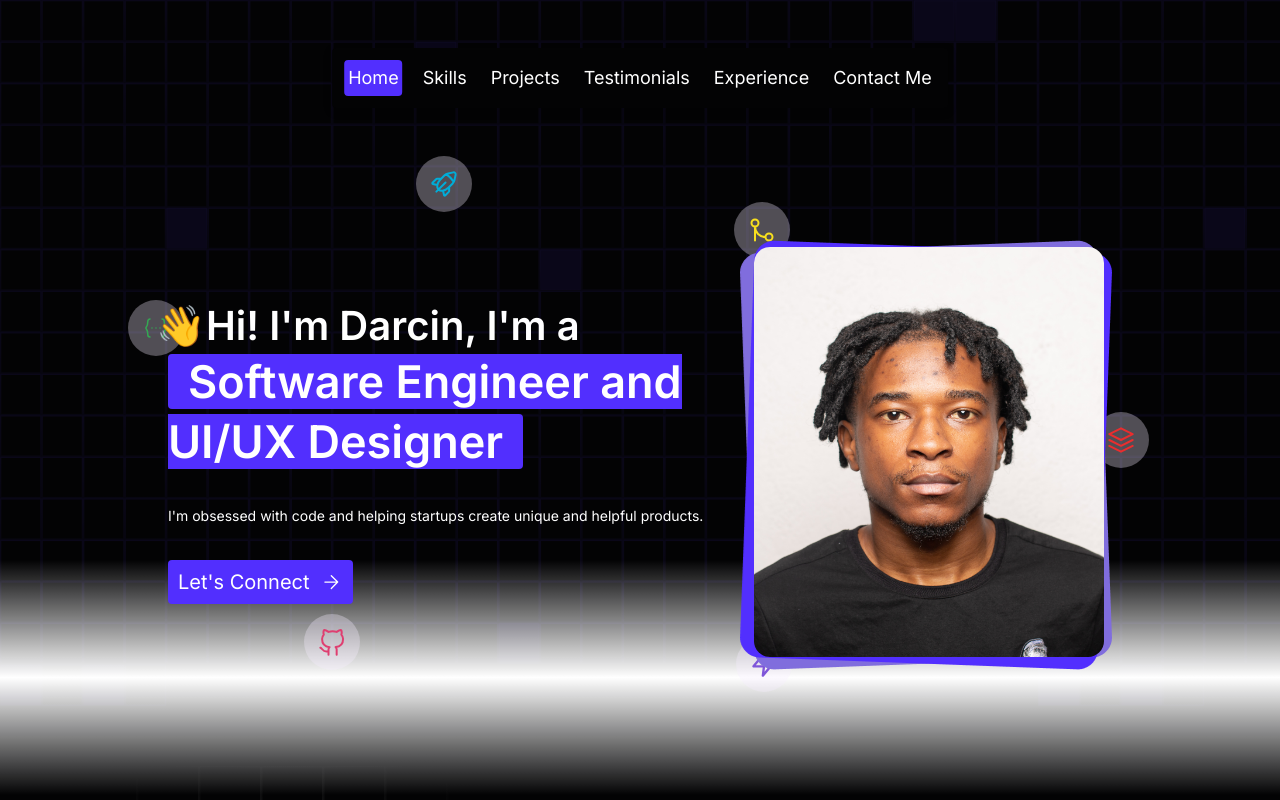
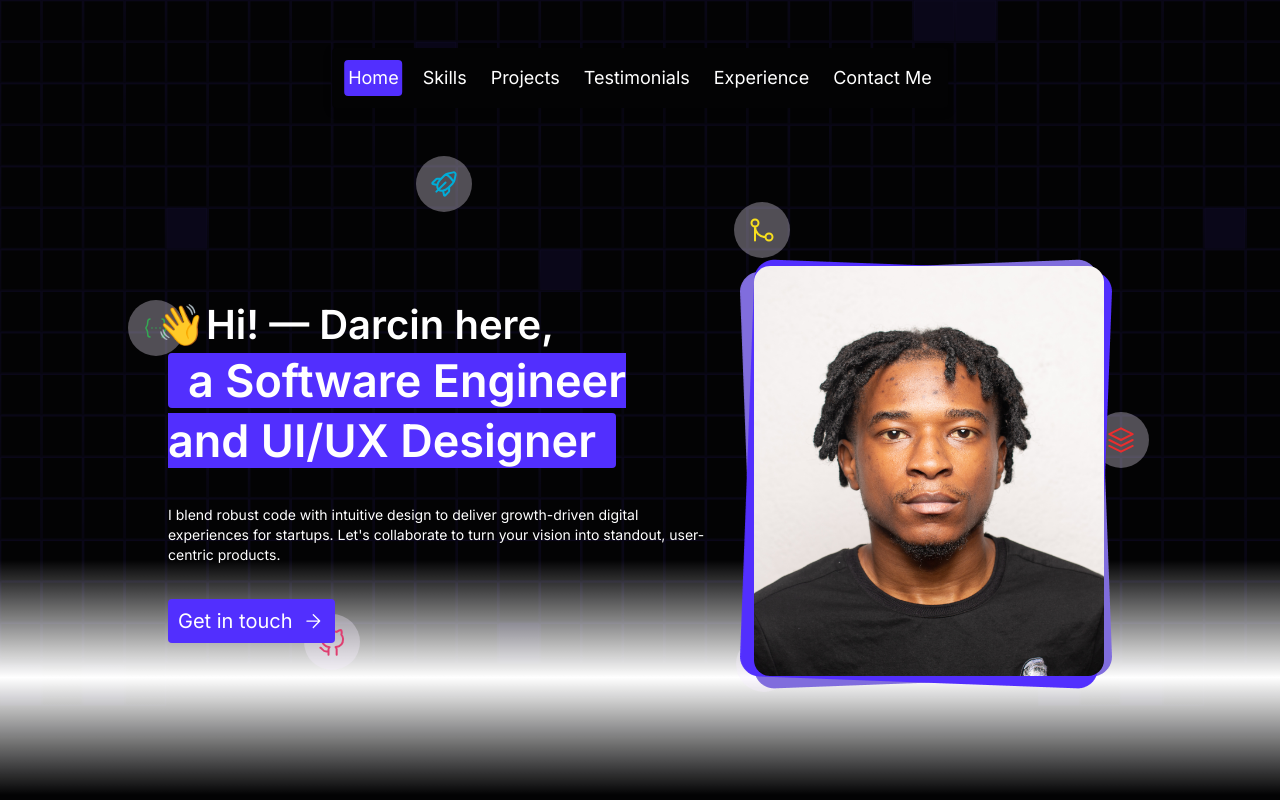
Before and after one commit to DarcinBig/my-portfolio, a Next.js app in the folder darcin-biganiro/: page / in a window 1280 px wide. Shown: the top 800 px of the page. Built offline with nearby package versions, Linux system fonts and the light colour scheme.

Commit message:
Update Hero component with revised hero message and description.

```diff
--- a/darcin-biganiro/app/components/Hero/Hero.tsx
+++ b/darcin-biganiro/app/components/Hero/Hero.tsx
@@ -6,13 +6,13 @@ const Hero = () => {
     <section className='relative flex flex-row items-center z-20 mx-auto md:gap-[37px] md:mx-10'>
       <div className='flex flex-col gap-[13px] items-center md:gap-[34px] md:my-[58px] md:items-start'>
         <h1 className='text-2xl text-center font-semibold block md:text-[40px] md:text-start md:inline'>
-          <span className='-ml-3'>👋</span>Hi! I&apos;m Darcin, I&apos;m a {''} <span className='block text-[27px] highlight mt-2 md:text-[45px] md:inline md:mt-0'>Software Engineer and UI/UX Designer</span>
+          <span className='-ml-3'>👋</span>Hi! — Darcin here,<br /> <span className='block text-[27px] highlight mt-2 md:text-[45px] md:inline md:mt-0 '> a Software Engineer and UI/UX Designer</span>
         </h1>
         <p className='text-center text-sm mx-6 md:text-start md:mx-0'>
-          I&apos;m obsessed with code and helping startups create unique and helpful products.
+          I blend robust code with intuitive design to deliver growth-driven digital experiences for startups. Let&apos;s collaborate to turn your vision into standout, user-centric products.
         </p>
         <a href="mailto:d.biganiro28@gmail.com" className='self-center bg-primary text-white p-2.5 rounded flex gap-2.5 items-center text-sm md:self-start md:text-xl/6'>
-          Let&apos;s Connect{' '}
+          Get in touch{' '}
           <Image src='/arrow_right_icon.svg' width={23} height={23} alt='arrow right icon'/>
         </a>
       </div>
```
